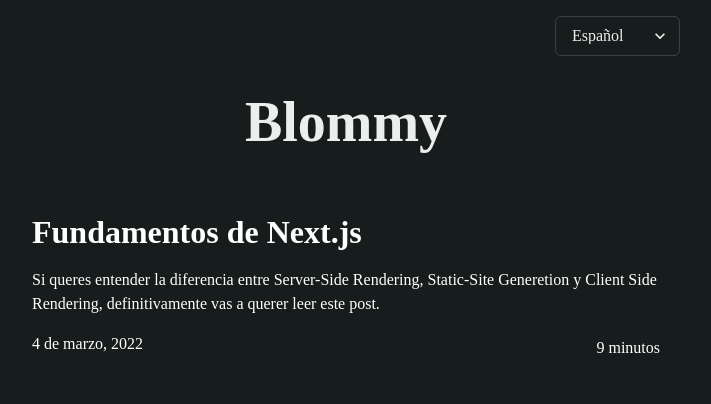
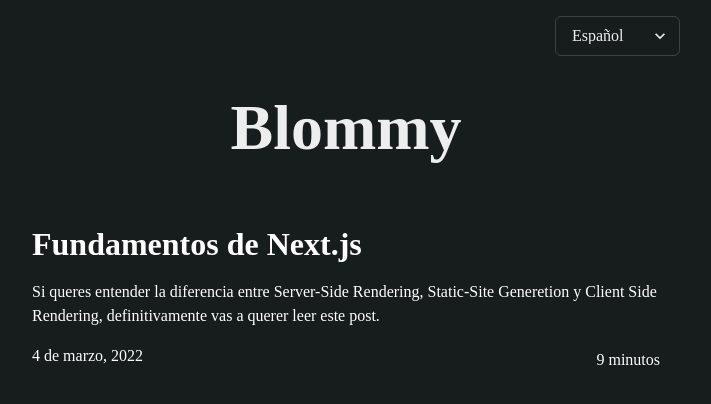
Before and after one commit to tomasbirbe/blog, a Next.js app: page / in a window 1280 px wide. Shown: the top 404 px of the page, without its empty margins (294-1005 px from the left). Built offline with nearby package versions, Linux system fonts and the light colour scheme; a web font is replaced by a local one.

Commit message:
Main: change title's font size

```diff
--- a/pages/index.tsx
+++ b/pages/index.tsx
@@ -33,7 +33,7 @@
         </Select>
       </Stack>
       <Stack paddingBlockStart={6} spacing={6}>
-        <Text as="h1" fontSize="3.5em" fontWeight="900" textAlign="center">
+        <Text as="h1" fontSize="4em" fontWeight="900" textAlign="center">
           Blommy
         </Text>
         {postsData[`${lang}`].map((post) => {
```
